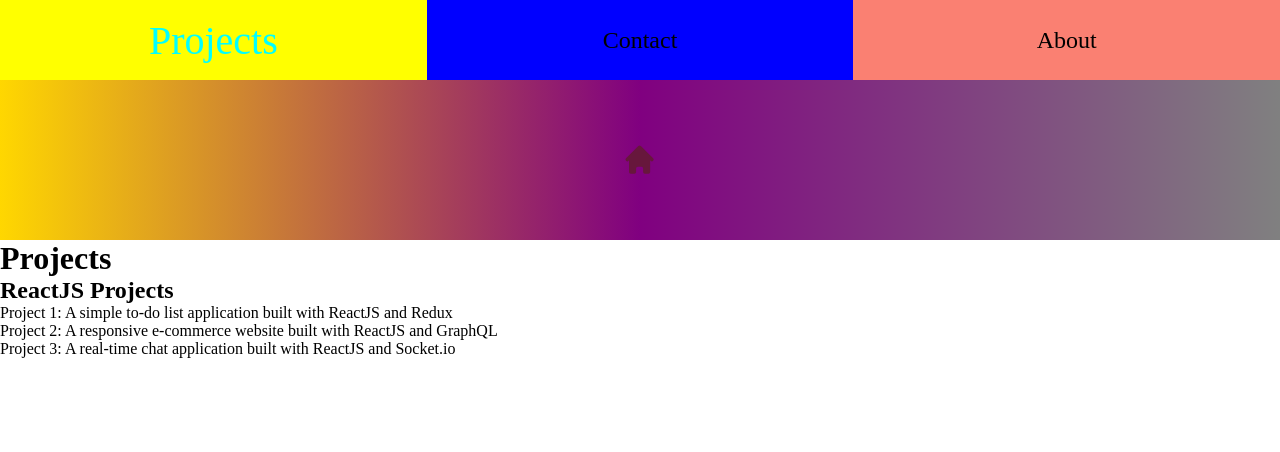
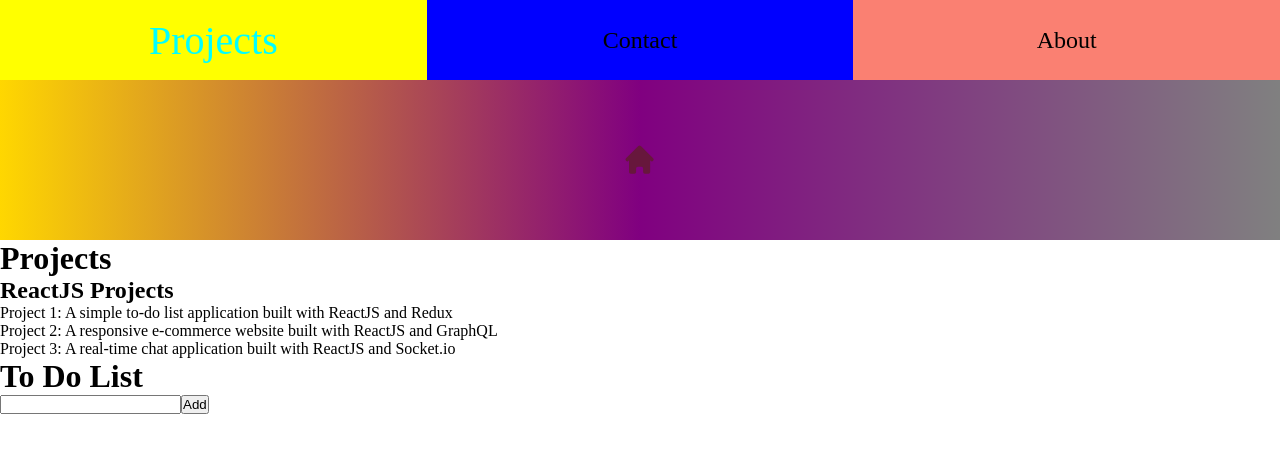
Before and after one commit to monkeycs60/doc-reac-projets, a React (Vite) app: page /projects in a window 1280 px wide. Shown: the top 452 px of the page. Built offline with nearby package versions, Linux system fonts and the light colour scheme.

Commit message:
todo list terminée

```diff
--- /dev/null
+++ b/src/components/ToDo/ToDo.css
@@ -0,0 +1,6 @@
+* {
+  box-sizing: border-box;
+  margin: 0;
+  padding: 0;
+  list-style: none;
+}
--- /dev/null
+++ b/src/components/ToDo/ToDo.jsx
@@ -0,0 +1,63 @@
+import React, { useState } from "react";
+import "./ToDo.css";
+
+const ToDo = () => {
+  const [task, setTask] = useState("");
+  const [tasks, setTasks] = useState([]);
+
+  const handleChange = (e) => {
+    setTask(e.target.value);
+  };
+
+  const handleSubmit = (e) => {
+    e.preventDefault();
+    const newTask = {
+      id: tasks.length === 0 ? 1 : tasks[tasks.length - 1].id + 1,
+      task: task,
+      completed: true,
+    };
+    setTasks([...tasks, newTask]);
+    setTask("");
+  };
+
+  const handleComplete = (id) => {
+    setTasks(
+      tasks.map((task) =>
+        task.id === id ? { ...task, completed: !task.completed } : task
+      )
+    );
+  };
+
+  const handleDelete = (id) => {
+    setTasks(tasks.filter((task) => task.id !== id));
+  };
+
+  return (
+    <div>
+      <div>
+        <h1>To Do List</h1>
+        <form onSubmit={handleSubmit}>
+          <input type="text" value={task} onChange={handleChange} />
+          <button type="submit">Add</button>
+        </form>
+      </div>
+      <div>
+        <ul>
+          {tasks.map((task) => (
+            <li key={task.id}>
+              {task.task}
+              <button onClick={() => handleComplete(task.id)}>
+                {task.completed ? "Complete" : "Incomplete"}
+              </button>
+              <button onClick={() => handleDelete(task.id)}>X</button>
+            </li>
+          ))}
+        </ul>
+      </div>
+    </div>
+  );
+};
+
+
+
+export default ToDo;
--- /dev/null
+++ b/src/components/ToDo/ToDo.scss
@@ -0,0 +1,6 @@
+* {
+    box-sizing: border-box;
+    margin: 0;
+    padding: 0;
+    list-style: none;
+}
--- a/src/pages/projectspage/ProjectsPage.jsx
+++ b/src/pages/projectspage/ProjectsPage.jsx
@@ -1,4 +1,5 @@
 import React from "react";
+import ToDo from "../../components/ToDo/ToDo";
 import "./ProjectsPage.css";
 
 const ProjectsPage = () => {
@@ -20,6 +21,7 @@ const ProjectsPage = () => {
           Socket.io
         </li>
       </ul>
+      <ToDo />
     </div>
   );
 };
```
